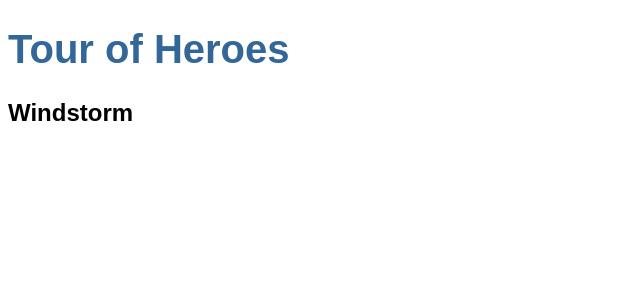
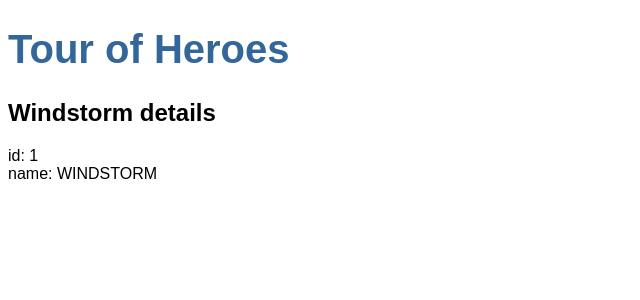
Before and after one commit to stardvst/angular-tour-of-heroes, an Angular app: page / in a window 1280 px wide. Shown: the top 300 px of the page, without its empty margins (0-640 px from the left). Built offline with nearby package versions, Linux system fonts and the light colour scheme.

Commit message:
displaying hero info

```diff
--- /dev/null
+++ b/src/app/hero.ts
@@ -0,0 +1,4 @@
+export interface Hero {
+  id: number;
+  name: string;
+}
--- a/src/app/heroes/heroes.component.html
+++ b/src/app/heroes/heroes.component.html
@@ -1 +1,3 @@
-<h2>{{hero}}</h2>
+<h2>{{ hero.name }} details</h2>
+<div><span>id: </span>{{ hero.id }}</div>
+<div><span>name: </span>{{ hero.name | uppercase }}</div>
--- a/src/app/heroes/heroes.component.ts
+++ b/src/app/heroes/heroes.component.ts
@@ -1,4 +1,5 @@
 import { Component } from '@angular/core';
+import { Hero } from './../hero';
 
 @Component({
   selector: 'app-heroes',
@@ -6,5 +7,8 @@
   styleUrls: ['./heroes.component.css'],
 })
 export class HeroesComponent {
-  hero = 'Windstorm';
+  hero: Hero = {
+    id: 1,
+    name: 'Windstorm',
+  };
 }
```
